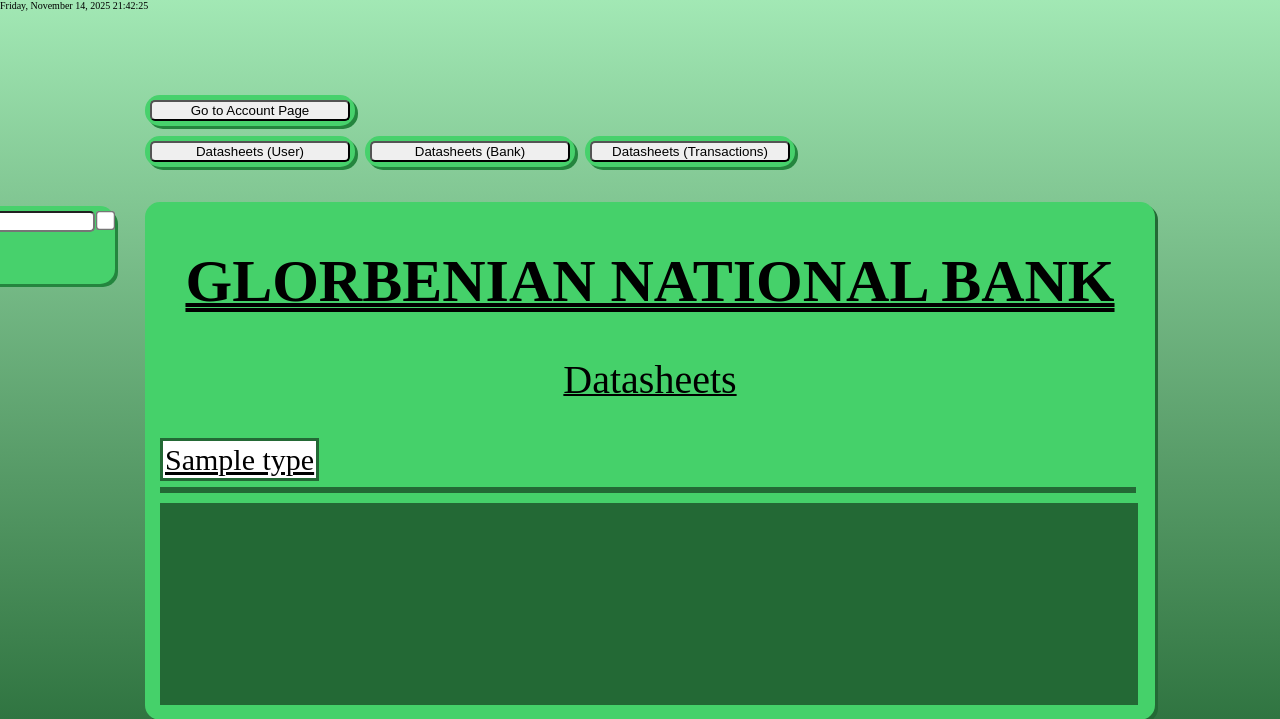
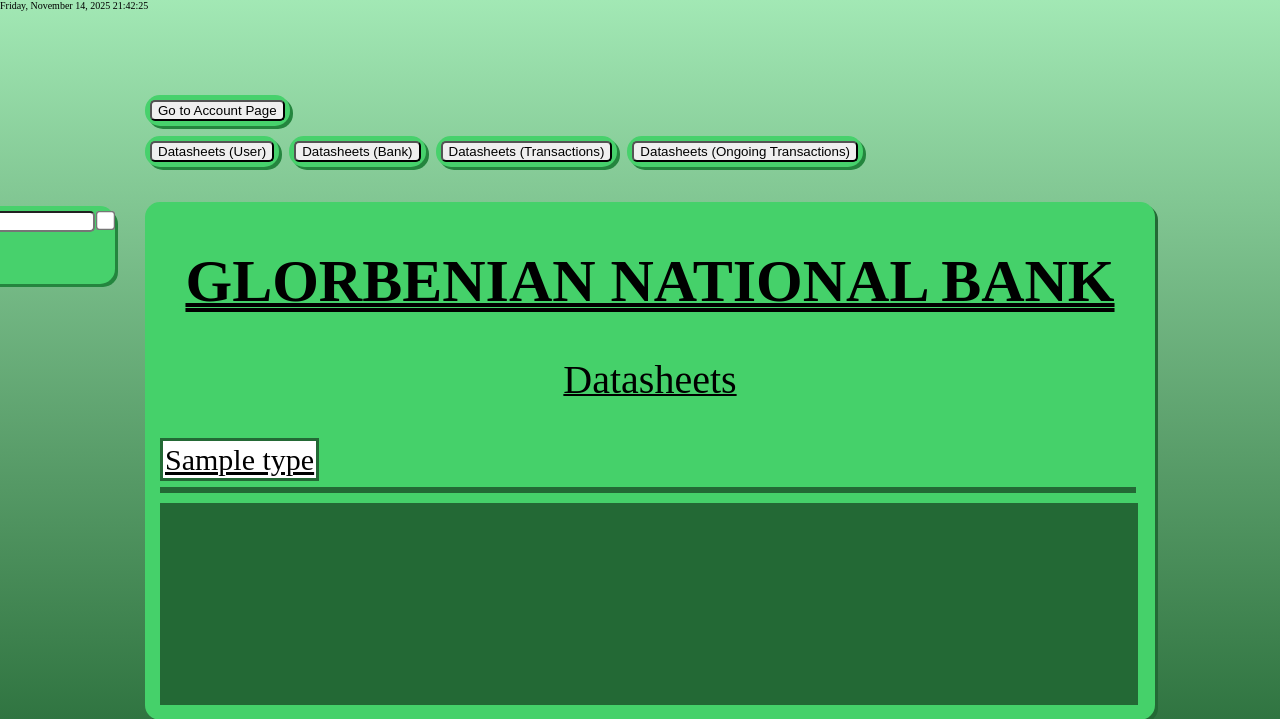
Before and after one commit to DiggyGorgonzola/glorbank, a Python web app: template templates/datasheets.html in a window 1280 px wide. Shown: the top 719 px of the page. Run offline with Jinja, Linux system fonts and the light colour scheme; the template is opened without the code that fills it: most values are stand-ins (such as "Sample title", 1, 10 or a date in 2020).

Commit message:
Update datasheets.html

```diff
--- a/templates/datasheets.html
+++ b/templates/datasheets.html
@@ -82,7 +82,7 @@
 <body onload='database_render()'>
     <div id="clock-display" style="position:absolute;font-size:10px;text-align:left;text-decoration:0px;"></div>
     <script src="../static/style/clock.js"></script>
-    <div class="homer" style="top:calc(20% - 70px); left:calc(50% - 500px);">
+    <div class="homer" style="top:calc(20% - 70px); left:calc(50% - 500px);width:fit-content;">
     <form action="/accountpage" method="POST">
         <input type="hidden" value="" name="username" id="username"/>
         <input type="hidden" value="" name="password" id="password"/>
@@ -91,16 +91,20 @@
     </form>
     </div>
     <div id="button_container" style="position:relative; display:flex; top:calc(20% - 70px); width:1000px; left:calc(50% - 500px);">
-        <div class="homer">
+        <div class="homer" style="width:fit-content;">
             <form action="/accountpage/datasheets" id="DATA_USER" method="POST" style="width:100%;">
             </form>
         </div>
-        <div class="homer">
+        <div class="homer" style="width:fit-content;">
             <form action="/accountpage/datasheets" id="DATA_BANK" method="POST" style="width:100%;">
             </form>
         </div>
-        <div class="homer">
+        <div class="homer" style="width:fit-content;">
             <form action="/accountpage/datasheets" id="DATA_TRANSACTIONS" method="POST" style="width:100%;">
+            </form>
+        </div>
+        <div class="homer" style="width:fit-content;">
+            <form action="/accountpage/datasheets" id="DATA_ONGOINGTRANSACTIONS" method="POST" style="width:100%;">
             </form>
         </div>
     </div>
@@ -168,9 +172,11 @@
         document.getElementById("username").value = admin_user[1];
         document.getElementById("password").value = admin_user[2];
         document.getElementById("national").value = admin_user[7];
-        document.getElementById("DATA_USER").innerHTML = document.getElementById("DATA_USER").innerHTML+`<input type="hidden" name="datasheet" value="User"/>`+data+`<input type="submit" value="Datasheets (User)" style="width:100%;"/>`;
-        document.getElementById("DATA_BANK").innerHTML = document.getElementById("DATA_BANK").innerHTML+`<input type="hidden" name="datasheet" value="Bank"/>`+data+`<input type="submit" value="Datasheets (Bank)" style="width:100%;"/>`;
-        document.getElementById("DATA_TRANSACTIONS").innerHTML = document.getElementById("DATA_TRANSACTIONS").innerHTML+`<input type="hidden" name="datasheet" value="Reports"/>`+data+`<input type="submit" value="Datasheets (Transactions)" style="width:100%;"/>`;
+        document.getElementById("DATA_USER").innerHTML = document.getElementById("DATA_USER").innerHTML+`<input type="hidden" name="datasheet" value="User"/>`+data+`<input type="submit" value="Datasheets (User)" style="width:fit-content;"/>`;
+        document.getElementById("DATA_BANK").innerHTML = document.getElementById("DATA_BANK").innerHTML+`<input type="hidden" name="datasheet" value="Bank"/>`+data+`<input type="submit" value="Datasheets (Bank)" style="width:fit-content;"/>`;
+        document.getElementById("DATA_TRANSACTIONS").innerHTML = document.getElementById("DATA_TRANSACTIONS").innerHTML+`<input type="hidden" name="datasheet" value="Reports"/>`+data+`<input type="submit" value="Datasheets (Transactions)" style="width:fit-content;"/>`;
+        document.getElementById("DATA_ONGOINGTRANSACTIONS").innerHTML = document.getElementById("DATA_ONGOINGTRANSACTIONS").innerHTML+`<input type="hidden" name="datasheet" value="OngoingTransactions"/>`+data+`<input type="submit" value="Datasheets (Ongoing Transactions)" style="width:fit-content;"/>`;
+
         var filter_ing = keys[0];
         for (const keye of keys) {
             let guh = document.createElement("th");
@@ -196,6 +202,7 @@
                 goon.style.border = "1px solid black";
                 document.getElementById(`ROW${indexy}`).appendChild(goon)
             };
+
             indexy += 1;
         };
         for (const keyee of keys) {
@@ -205,11 +212,6 @@
                 thing.innerText = `Filter: ${keyee}`;
                 document.getElementById("filter_select").appendChild(thing);
         };
-    };
-
-    function add_money_admin(id) {
-        const input = document.getElementById(id).querySelect("#bank_input").value
-
     };
 
     function search() {
```
